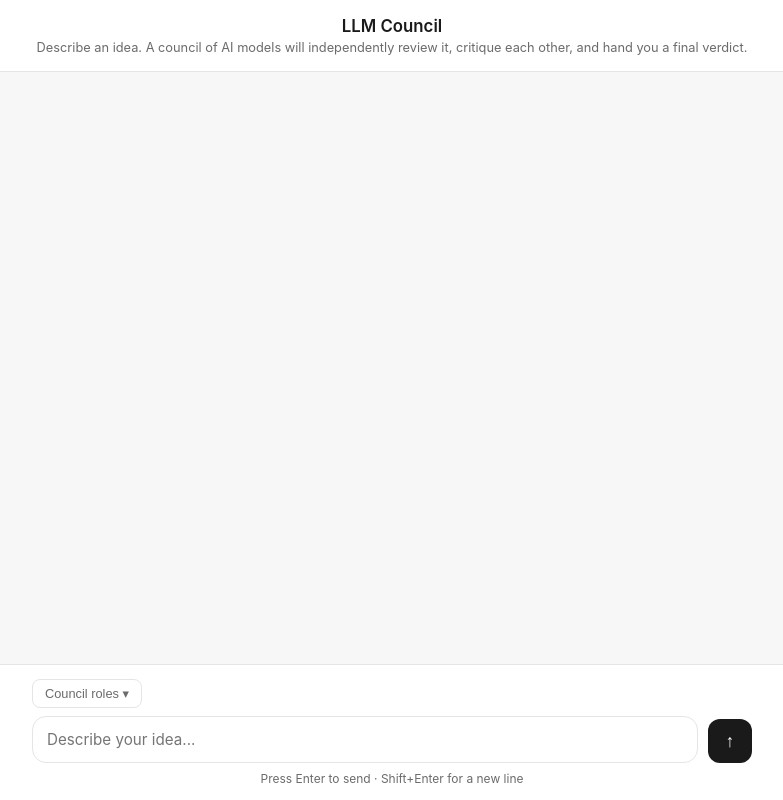
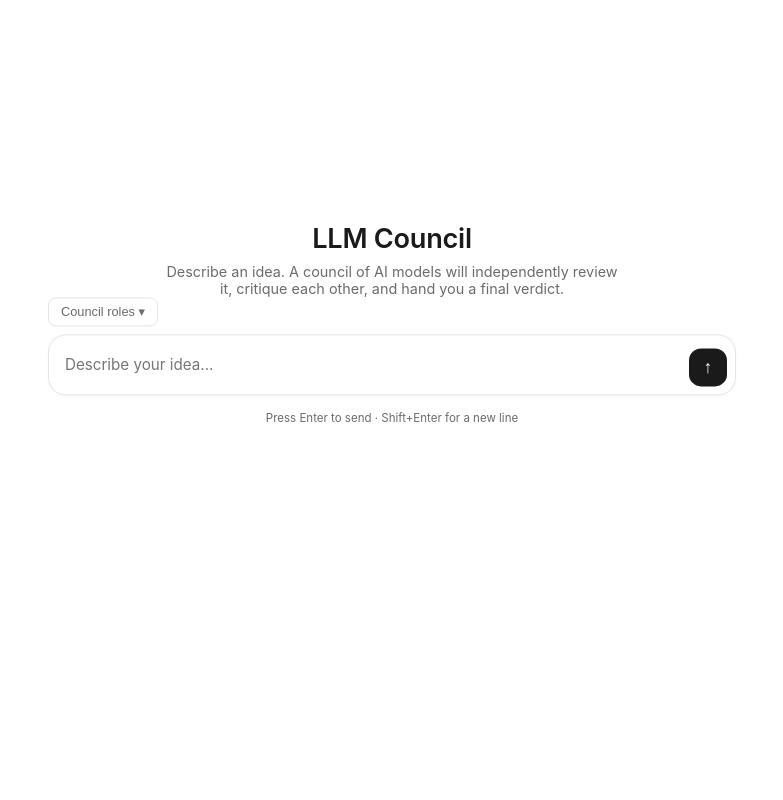
Before and after one commit to ke77/LLM-Council, a Flask app: page / in a window 1280 px wide. Shown: the whole page, without its empty margins (248-1031 px from the left). Run offline with Flask 3, Linux system fonts and the light colour scheme; some libraries are stand-ins or nearby versions.

Commit message:
fix: UI updates

```diff
--- a/app/static/css/style.css
+++ b/app/static/css/style.css
@@ -1,5 +1,5 @@
 :root {
-  --bg: #f7f7f8;
+  --bg: #ffffff;
   --panel: #ffffff;
   --border: #e5e5e5;
   --text: #1a1a1a;
@@ -7,52 +7,164 @@
   --accent: #1a1a1a;
   --bubble-user: #1a1a1a;
   --bubble-user-text: #ffffff;
-  --bubble-bot: #f0f0f1;
+  --bubble-bot: #f5f5f6;
 }
 
 * { box-sizing: border-box; }
 
+html, body {
+  margin: 0;
+  height: 100%;
+}
+
 body {
-  margin: 0;
   font-family: -apple-system, BlinkMacSystemFont, "Segoe UI", Helvetica, Arial, sans-serif;
   background: var(--bg);
   color: var(--text);
-  height: 100vh;
-  display: flex;
-  flex-direction: column;
+  position: relative;
+  overflow: hidden; /* #chat handles its own scrolling */
 }
 
-header {
-  padding: 16px 20px;
-  border-bottom: 1px solid var(--border);
-  background: var(--panel);
-  text-align: center;
+/* ======================================================================
+   LAYOUT STATES
+   "pre-chat": nothing sent yet. #composer sits centered in the full
+   viewport (greeting above the input, like Claude's empty state).
+   #chat is empty and invisible.
+
+   "in-chat": after the first message. #composer becomes a slim bar
+   pinned to the bottom (greeting shrinks down and sits just above the
+   input, both centered). #chat fills the scrollable space above it.
+
+   chat.js toggles the body class exactly once, on first send -- the
+   transition between the two is animated by the rules below.
+   ====================================================================== */
+
+#chat {
+  position: absolute;
+  top: 0;
+  left: 0;
+  right: 0;
+  bottom: 0;
+  overflow-y: auto;
+  padding: 24px 16px 0;
+  opacity: 0;
+  pointer-events: none;
+  transition: opacity 0.25s ease;
 }
 
-header h1 {
-  font-size: 1.05rem;
-  margin: 0;
-  font-weight: 600;
+body.in-chat #chat {
+  opacity: 1;
+  pointer-events: auto;
+  /* leave room at the bottom so the last message + its download
+     button aren't hidden behind the now-fixed composer bar.
+     --composer-height is set dynamically by chat.js, measured from
+     the real rendered height of #composer -- not a guessed pixel
+     value, so it stays correct no matter the content inside it. */
+  padding-bottom: calc(var(--composer-height, 160px) + 24px);
 }
 
-header p {
-  margin: 4px 0 0 0;
-  font-size: 0.8rem;
-  color: var(--muted);
-}
-
-#chat {
-  flex: 1;
-  overflow-y: auto;
-  padding: 24px 16px 12px;
+#chat-inner {
   max-width: 720px;
   width: 100%;
   margin: 0 auto;
 }
 
+#composer {
+  position: absolute;
+  left: 0;
+  right: 0;
+  display: flex;
+  flex-direction: column;
+  align-items: center;
+  transition: top 0.35s cubic-bezier(0.2, 0.8, 0.2, 1),
+              bottom 0.35s cubic-bezier(0.2, 0.8, 0.2, 1),
+              transform 0.35s cubic-bezier(0.2, 0.8, 0.2, 1);
+}
+
+/* PRE-CHAT: centered in the middle of the screen, like Claude's
+   "Good morning" empty state. */
+body.pre-chat #composer {
+  top: 42%;
+  bottom: auto;
+  transform: translateY(-50%);
+}
+
+/* IN-CHAT: pinned to the bottom, greeting collapsed small above it. */
+body.in-chat #composer {
+  top: auto;
+  bottom: 0;
+  transform: translateY(0);
+  background: linear-gradient(to bottom, rgba(255,255,255,0), #fff 28px);
+  padding-top: 20px;
+}
+
+#greeting {
+  text-align: center;
+  transition: opacity 0.2s ease;
+}
+
+#greeting h1 {
+  font-size: 1.7rem;
+  margin: 0;
+  font-weight: 600;
+  letter-spacing: -0.01em;
+}
+
+#greeting p {
+  margin: 8px 0 0 0;
+  font-size: 0.9rem;
+  color: var(--muted);
+  max-width: 460px;
+}
+
+/* Once chat starts, the greeting leaves the composer entirely and
+   becomes a small, fixed logo in the top-left corner -- the input bar
+   below no longer has any header sitting above it. */
+body.in-chat #greeting {
+  position: fixed;
+  top: 0;
+  left: 0;
+  text-align: left;
+  padding: 18px 20px;
+  z-index: 20;
+}
+
+body.in-chat #greeting h1 {
+  font-size: 0.95rem;
+  font-weight: 600;
+  display: none;
+}
+
+body.in-chat #greeting p {
+  display: none; /* the longer description only makes sense pre-chat */
+}
+
+#input-wrap {
+  width: 100%;
+  max-width: 720px;
+  margin: 0 auto;
+  display: flex;
+  flex-direction: column;
+  gap: 8px;
+  padding: 0 16px 24px;
+}
+
+body.in-chat #input-wrap {
+  padding-bottom: 18px;
+}
+
+/* ----------------------------------------------------------------
+   Chat bubbles
+   ---------------------------------------------------------------- */
 .bubble-row {
   display: flex;
   margin-bottom: 6px;
+  animation: rise 0.25s ease;
+}
+
+@keyframes rise {
+  from { opacity: 0; transform: translateY(6px); }
+  to   { opacity: 1; transform: translateY(0); }
 }
 
 .bubble-row.user { justify-content: flex-end; }
@@ -159,8 +271,7 @@ header p {
 
 /* ----------------------------------------------------------------
    Standalone download button -- a SIBLING of the bot bubble row,
-   not part of the message content. Sits left-aligned under the
-   bubble, the same indentation as where a bot message starts.
+   not part of the message content.
    ---------------------------------------------------------------- */
 .download-standalone {
   display: flex;
@@ -181,20 +292,6 @@ header p {
 
 .download-btn:hover {
   background: #f0f0f0;
-}
-
-#input-area {
-  border-top: 1px solid var(--border);
-  background: var(--panel);
-  padding: 14px 16px;
-}
-
-#input-wrap {
-  max-width: 720px;
-  margin: 0 auto;
-  display: flex;
-  flex-direction: column;
-  gap: 8px;
 }
 
 /* ----------------------------------------------------------------
@@ -286,23 +383,28 @@ header p {
   display: flex;
   gap: 10px;
   align-items: flex-end;
+  width: 100%;
+  background: var(--panel);
+  border: 1px solid var(--border);
+  border-radius: 18px;
+  padding: 8px 8px 8px 16px;
+  box-shadow: 0 1px 3px rgba(0,0,0,0.04);
 }
 
 #idea-input {
   flex: 1;
   resize: none;
-  border: 1px solid var(--border);
-  border-radius: 14px;
-  padding: 12px 14px;
+  border: none;
+  padding: 11px 0;
   font-size: 0.95rem;
   font-family: inherit;
   max-height: 160px;
   line-height: 1.4;
+  background: transparent;
 }
 
 #idea-input:focus {
   outline: none;
-  border-color: #aaa;
 }
 
 #send-btn {
@@ -310,8 +412,8 @@ header p {
   color: #fff;
   border: none;
   border-radius: 12px;
-  width: 44px;
-  height: 44px;
+  width: 38px;
+  height: 38px;
   flex-shrink: 0;
   cursor: pointer;
   font-size: 1.1rem;
@@ -327,7 +429,23 @@ header p {
 
 .hint {
   text-align: center;
-  font-size: 0.75rem;
+  font-size: 0.72rem;
   color: var(--muted);
   margin-top: 8px;
 }
+
+body.in-chat .hint {
+  margin-top: 6px;
+}
+
+/* ----------------------------------------------------------------
+   Small screens
+   ---------------------------------------------------------------- */
+@media (max-width: 480px) {
+  #greeting h1 {
+    font-size: 1.35rem;
+  }
+  #roles-dropdown {
+    width: calc(100vw - 32px);
+  }
+}
--- a/app/static/js/chat.js
+++ b/app/static/js/chat.js
@@ -1,4 +1,5 @@
-const chat = document.getElementById("chat");
+const chatScroll = document.getElementById("chat");
+const chat = document.getElementById("chat-inner");
 const input = document.getElementById("idea-input");
 const sendBtn = document.getElementById("send-btn");
 const rolesToggle = document.getElementById("roles-toggle");
@@ -7,6 +8,39 @@ const rolesList = document.getElementById("roles-list");
 
 let isRunning = false;
 let availableRoles = [];
+let hasEnteredChat = false;
+
+// ----------------------------------------------------------------------
+// LAYOUT STATE: pre-chat (centered greeting + input) -> in-chat (input
+// pinned to the bottom, messages fill the scroll area above it).
+// Flips exactly once, the moment the first message is sent.
+// ----------------------------------------------------------------------
+function enterChatMode() {
+  if (hasEnteredChat) return;
+  hasEnteredChat = true;
+  document.body.classList.remove("pre-chat");
+  document.body.classList.add("in-chat");
+  // Give the layout one frame to apply the in-chat styles (shrunk
+  // greeting, etc.) before measuring -- measuring too early would
+  // catch the pre-chat (centered, taller) height instead.
+  requestAnimationFrame(updateComposerHeight);
+}
+
+function updateComposerHeight() {
+  // Sets --composer-height to the REAL rendered height of the
+  // composer bar, instead of a guessed pixel number. #chat's bottom
+  // padding (in CSS) reads this variable, so the last message and
+  // its download button are always fully clear of the input bar --
+  // whether the textarea has grown to multiple lines, the roles
+  // dropdown changed its height, or font sizes differ across devices.
+  const composer = document.getElementById("composer");
+  const height = composer.getBoundingClientRect().height;
+  document.documentElement.style.setProperty("--composer-height", `${height}px`);
+}
+
+function scrollChatToBottom() {
+  chatScroll.scrollTop = chatScroll.scrollHeight;
+}
 
 // ----------------------------------------------------------------------
 // ROLE SELECTION
@@ -58,6 +92,17 @@ document.addEventListener("click", (e) => {
 
 loadRoles();
 
+// Keeps --composer-height correct automatically whenever the
+// composer's actual rendered size changes -- the textarea growing as
+// you type a longer idea, the roles dropdown opening, etc. This is
+// what guarantees the download button (or any message) never ends up
+// hidden behind the input bar, without us having to remember to call
+// updateComposerHeight() after every single thing that could resize it.
+const composerObserver = new ResizeObserver(() => {
+  if (hasEnteredChat) updateComposerHeight();
+});
+composerObserver.observe(document.getElementById("composer"));
+
 // ----------------------------------------------------------------------
 // TEXTAREA BEHAVIOR
 // ----------------------------------------------------------------------
@@ -84,7 +129,7 @@ function addUserBubble(text) {
   row.innerHTML = `<div class="bubble user"></div>`;
   row.querySelector(".bubble").textContent = text;
   chat.appendChild(row);
-  chat.scrollTop = chat.scrollHeight;
+  scrollChatToBottom();
 }
 
 function addBotMessageContainer() {
@@ -97,14 +142,14 @@ function addBotMessageContainer() {
   row.className = "bubble-row bot";
   row.innerHTML = `<div class="bubble bot"></div>`;
   chat.appendChild(row);
-  chat.scrollTop = chat.scrollHeight;
+  scrollChatToBottom();
   return row;
 }
 
 function setStatusLine(row, message) {
   const bubble = row.querySelector(".bubble");
   bubble.innerHTML = `<div class="status-line"><span class="dot"></span>${escapeHtml(message)}</div>`;
-  chat.scrollTop = chat.scrollHeight;
+  scrollChatToBottom();
 }
 
 function printVerdictIntoBubble(row, verdictText) {
@@ -115,7 +160,7 @@ function printVerdictIntoBubble(row, verdictText) {
   // not like two different rendering engines.
   const bubble = row.querySelector(".bubble");
   bubble.innerHTML = simpleMarkdownToHtml(verdictText);
-  chat.scrollTop = chat.scrollHeight;
+  scrollChatToBottom();
 }
 
 function addStandaloneDownloadButton(afterRow, htmlContent) {
@@ -127,7 +172,7 @@ function addStandaloneDownloadButton(afterRow, htmlContent) {
   wrap.innerHTML = `<button class="download-btn">⬇ Download full report (.html)</button>`;
   wrap.querySelector(".download-btn").addEventListener("click", () => downloadHtml(htmlContent));
   afterRow.insertAdjacentElement("afterend", wrap);
-  chat.scrollTop = chat.scrollHeight;
+  scrollChatToBottom();
 }
 
 function downloadHtml(htmlContent) {
@@ -286,6 +331,8 @@ async function sendIdea() {
   const idea = input.value.trim();
   if (!idea) return;
 
+  enterChatMode(); // shifts the centered greeting+input down to a bottom bar, once
+
   isRunning = true;
   sendBtn.disabled = true;
   addUserBubble(idea);
--- a/app/templates/index.html
+++ b/app/templates/index.html
@@ -6,16 +6,17 @@
 <title>LLM Council</title>
 <link rel="stylesheet" href="{{ url_for('static', filename='css/style.css') }}">
 </head>
-<body>
 
-  <header>
-    <h1>LLM Council</h1>
-    <p>Describe an idea. A council of AI models will independently review it, critique each other, and hand you a final verdict.</p>
-  </header>
+<body class="pre-chat">
 
-  <div id="chat"></div>
+  <div id="chat"><div id="chat-inner"></div></div>
 
-  <div id="input-area">
+  <div id="composer">
+    <div id="greeting">
+      <h1>LLM Council</h1>
+      <p>Describe an idea. A council of AI models will independently review it, critique each other, and hand you a final verdict.</p>
+    </div>
+
     <div id="input-wrap">
       <div id="roles-panel">
         <button id="roles-toggle" type="button">Council roles ▾</button>
@@ -28,8 +29,8 @@
         <textarea id="idea-input" rows="1" placeholder="Describe your idea..."></textarea>
         <button id="send-btn" title="Send">&uarr;</button>
       </div>
+      <div class="hint">Press Enter to send &middot; Shift+Enter for a new line</div>
     </div>
-    <div class="hint">Press Enter to send &middot; Shift+Enter for a new line</div>
   </div>
 
   <script src="{{ url_for('static', filename='js/chat.js') }}"></script>
```
Also changed, not shown: scripts/terminal_report.py (+1 -6 lines), README.md.
